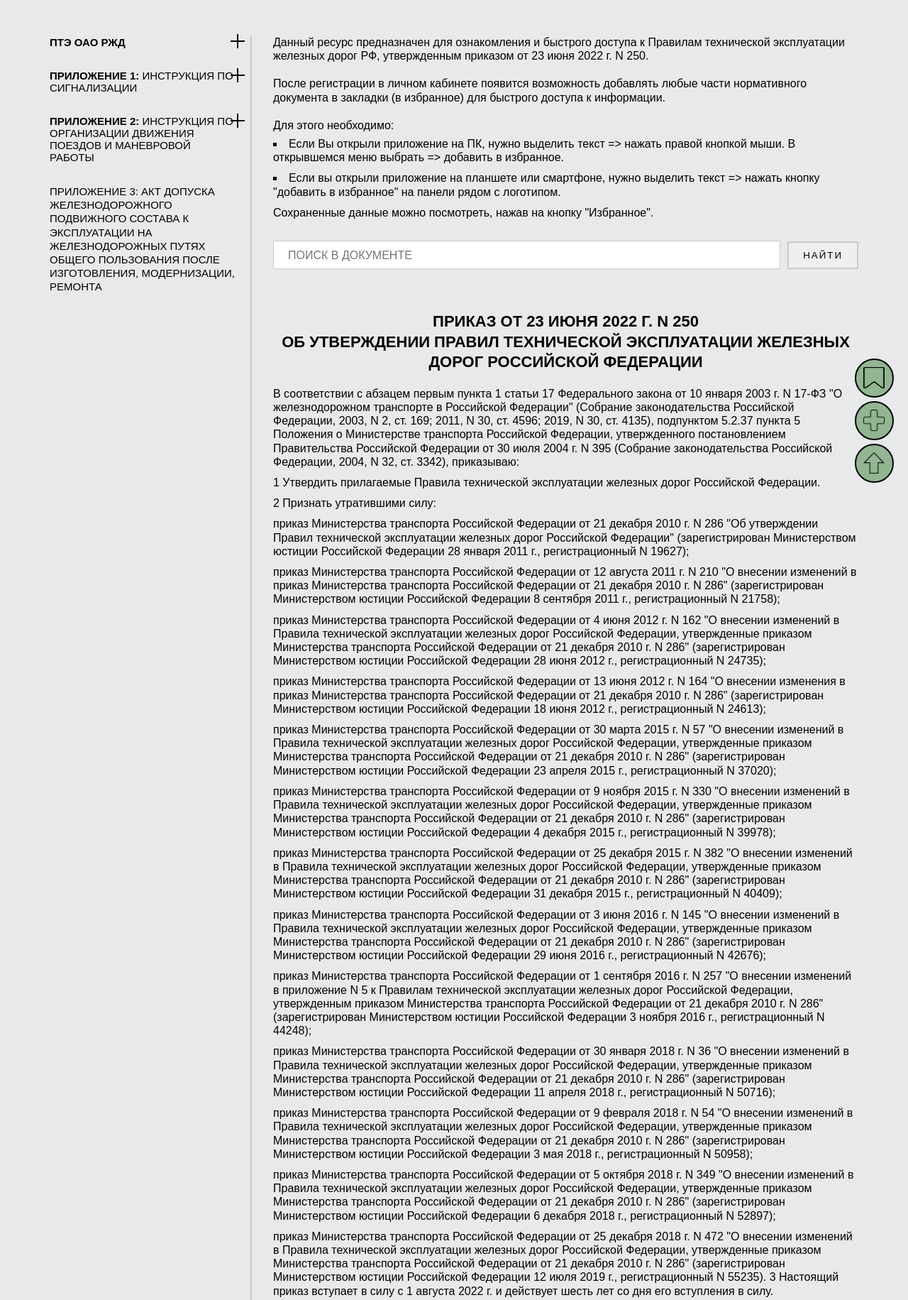
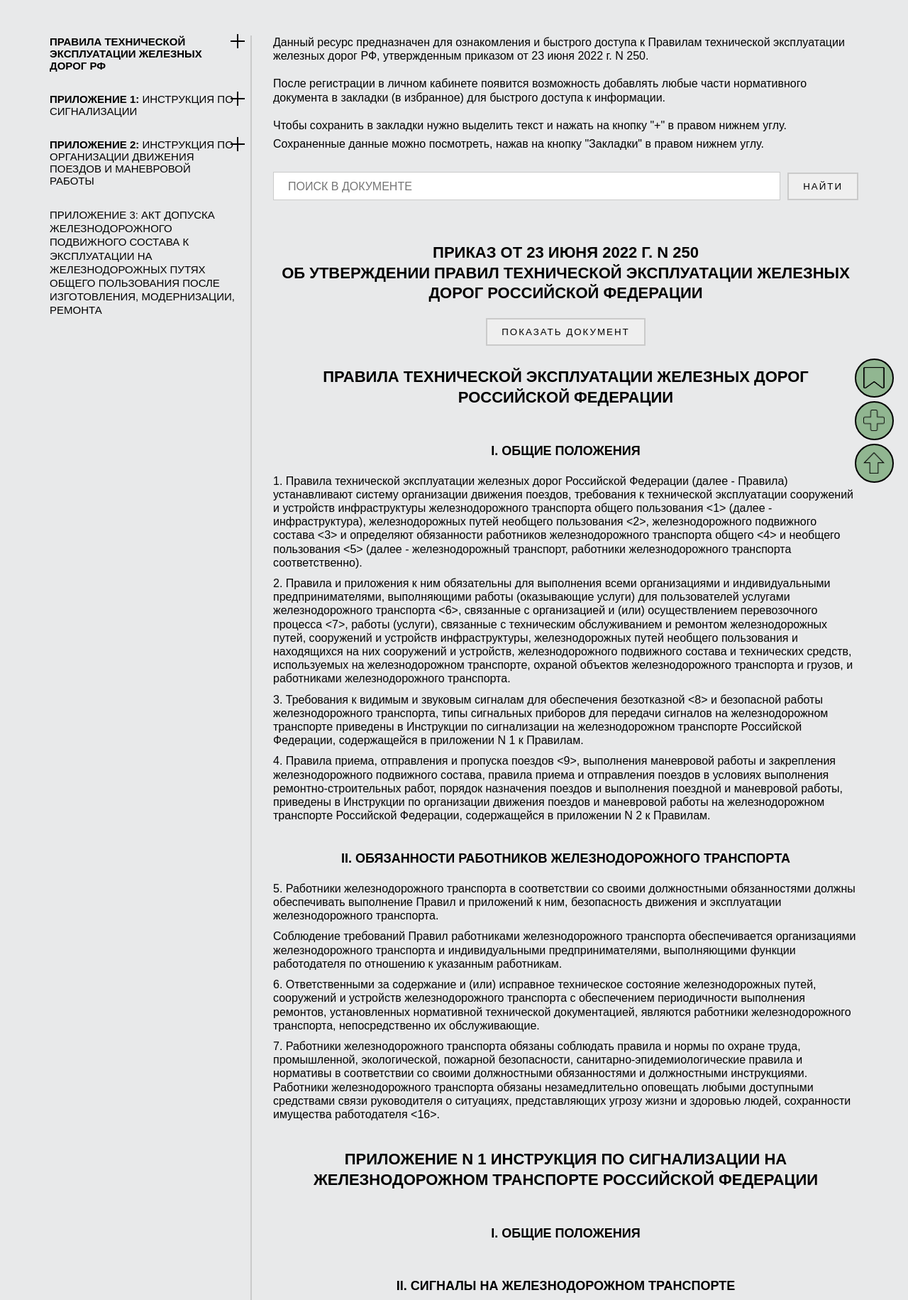
Before and after one commit to ATantasheva/project-pte, a PHP site: page / in a window 1280 px wide. Shown: the part 100-1931 px from the top of the page at 71% size. Run offline with PHP 8.4, Linux system fonts and the light colour scheme.

Commit message:
add search-live

```diff
--- a/#source/scss/style.scss
+++ b/#source/scss/style.scss
@@ -223,6 +223,7 @@ $md4: 479.98; //мал смартфон
    text-align: left;
    background: #e8e9ea;
    margin: 0px 0px 10px 0px;
+   text-transform: uppercase;
 }
    span {
       font-weight: 700;
@@ -365,6 +366,18 @@ margin: 0px 0px 0px 10px;
 p {
    margin: 0px 0px 10px 0px;
 }
+
+   }
+   .order {
+   padding: 20px 0px 0px 0px;
+   display: none;
+   }
+   .order.show {
+      display: block;
+   }
+   .order__btn {
+      display: block;
+      margin: 0 auto;
    }
 //</ОСНОВНОЙ БЛОК>====================================================================================================
 
--- a/css/style.css
+++ b/css/style.css
@@ -364,6 +364,7 @@ h6 {
   text-align: left;
   background: #e8e9ea;
   margin: 0px 0px 10px 0px;
+  text-transform: uppercase;
 }
 .aside__title span {
   font-weight: 700;
@@ -511,6 +512,20 @@ h1, h2, h3 {
   margin: 0px 0px 10px 0px;
 }
 
+.order {
+  padding: 20px 0px 0px 0px;
+  display: none;
+}
+
+.order.show {
+  display: block;
+}
+
+.order__btn {
+  display: block;
+  margin: 0 auto;
+}
+
 .icon-menu {
   display: none;
 }
--- a/index.html
+++ b/index.html
@@ -19,17 +19,17 @@
       <div class="button__navigation">
          <div class="button button__up">
             <a href="#up" class="button-nav up">
-               <img src="/img/icons/arrow-up.png" alt='стрелка'>
+               <img src="./img/icons/arrow-up.png" alt='стрелка'>
             </a>
          </div>
          <div class="button button__plus">
             <a href="#" class="button-nav plus">
-               <img src="/img/icons/plus.png" alt='добавить'>
+               <img src="./img/icons/plus.png" alt='добавить'>
             </a>
          </div>
          <div class="button button__bookmark">
             <a href="#" class="button-nav bookmark">
-               <img src="/img/icons/bookmark.png" alt='закладки'>
+               <img src="./img/icons/bookmark.png" alt='закладки'>
             </a>
          </div>
       </div>
@@ -61,7 +61,7 @@
 <aside class="aside__nav">
    <div data-spollers data-one-spoller class="spoller__block block"> <!--общая коробка-->
 <div class="block-spoller__0 block__item">
-   <button data-spoller type="button" class="aside__title_weight block__title">ПТЭ ОАО РЖД</button>
+   <button data-spoller type="button" class="aside__title_weight block__title">ПРАВИЛа ТЕХНИЧЕСКОЙ ЭКСПЛУАТАЦИИ ЖЕЛЕЗНЫХ ДОРОГ РФ</button>
    <div class="block__text">
     <ul class="spoller__list">
       <li><a class="aside__link" href="#pte-1">I. Общие положения</a></li>
@@ -105,14 +105,16 @@
    <p class="about__text">Данный ресурс предназначен для ознакомления и быстрого доступа к Правилам
       технической эксплуатации железных дорог РФ, утвержденным приказом от 23 июня 2022 г. N 250.</p>
    <p class="about__text">После регистрации в личном кабинете появится возможность добавлять любые части нормативного документа в закладки (в избранное) для быстрого доступа к информации.</p>
-   <p class="about__text_list">Для этого необходимо:
-     <li class="about__text_li">Если Вы открыли приложение на ПК, нужно выделить текст => нажать правой кнопкой мыши. В открывшемся меню выбрать => добавить в избранное.</li>
-   <li class="about__text_li">Если вы открыли приложение на планшете или смартфоне, нужно выделить текст => нажать кнопку "добавить в избранное" на панели рядом с логотипом.</li></p>
-   <p>Сохраненные данные можно посмотреть, нажав на кнопку "Избранное".</p>
+   <p class="about__text_list">Чтобы сохранить в закладки нужно выделить текст и нажать на кнопку "+" в правом нижнем углу.
+     </p>
+   <p>Сохраненные данные можно посмотреть, нажав на кнопку "Закладки" в правом нижнем углу.</p>
 </div>
-<section class="search__section">
-   <input class="search__input" type="text" placeholder="Поиск в документе">
-   <button class="search__btn btn">найти</button>
+<section>
+   <form action="" class="search__section">
+      <input id="text-to-find" class="search__input" type="text" autofocus placeholder="Поиск в документе">
+      <button class="search__btn btn" onclick="javascript: FindOnPage('text-to-find'); return false;" value="Search">найти</button>
+   </form>
+
 </section>
 <section class="document__section">
    <h1>ПРИКАЗ
@@ -120,6 +122,7 @@
       ОБ УТВЕРЖДЕНИИ ПРАВИЛ
       ТЕХНИЧЕСКОЙ ЭКСПЛУАТАЦИИ ЖЕЛЕЗНЫХ ДОРОГ РОССИЙСКОЙ ФЕДЕРАЦИИ
       </h1>
+      <button class="btn order__btn">Показать документ</button>
       <div class="order">
          <p>В соответствии с абзацем первым пункта 1 статьи 17 Федерального закона от 10 января 2003
             г. N 17-ФЗ "О железнодорожном транспорте в Российской Федерации" (Собрание законодательства
--- a/js/main.js
+++ b/js/main.js
@@ -1,4 +1,7 @@
 'use strict'
+
+
+//спойлеры для навигации слева
 //блок раздела
 const block = document.querySelectorAll('.block');
 console.log(block);
@@ -25,3 +28,61 @@ console.log(blockItem);
   console.log(itemText);
   itemText.classList.toggle('_active');
    }
+//==========================================================================================================
+   //скрыть показать приказ
+   const order = document.querySelector('.order');
+   const orderBtn = document.querySelector('.order__btn');
+
+   orderBtn.addEventListener('click', function() {
+      order.classList.toggle('show');
+
+      if(order.classList.contains('show')) {
+         orderBtn.innerHTML = 'Скрыть документ';
+      } else {
+         orderBtn.innerHTML = 'Показать документ';
+      }
+   });
+//============================================================================================================================
+//строка поиска
+
+let lastResFind = "";
+let copy_page = "";
+
+function TrimStr(s) {
+   s = s.replace(/^\s+/g, '');
+   return s.replace(/\s+$/g, '');
+ }
+
+ function FindOnPage(inputId) {
+   let obj = window.document.getElementById(inputId);
+   console.log(obj);
+   let textToFind;
+
+   if (obj) {
+     textToFind = TrimStr(obj.value);
+   } else {
+     alert("Введенная фраза не найдена");
+     return;
+   }
+   if (textToFind == "") {
+     alert("Вы ничего не ввели");
+     return;
+   }
+
+   if (document.body.innerHTML.indexOf(textToFind) == "-1")
+     alert("Ничего не найдено, проверьте правильность ввода!");
+
+   if (copy_page.length > 0) {
+      document.body.innerHTML = copy_page;
+
+   }
+   else {copy_page = document.body.innerHTML;}
+
+  document.body.innerHTML = document.body.innerHTML.replace(eval("/name=" + lastResFind + "/gi"), " ");
+   document.body.innerHTML = document.body.innerHTML.replace(eval("/" + textToFind + "/gi"), "<a name=" + textToFind + " style='background:#FFF820'>" + textToFind + "</a>");
+  // lastResFind = textToFind;
+  console.log(lastResFind);
+   window.location = '#' + textToFind;
+ }
+
+ //забрать из инпута данные и вывести их вбок для быстрой навигации
```
Also changed, not shown: #source/js/main.js (+62 -0 lines), 1 other file.
